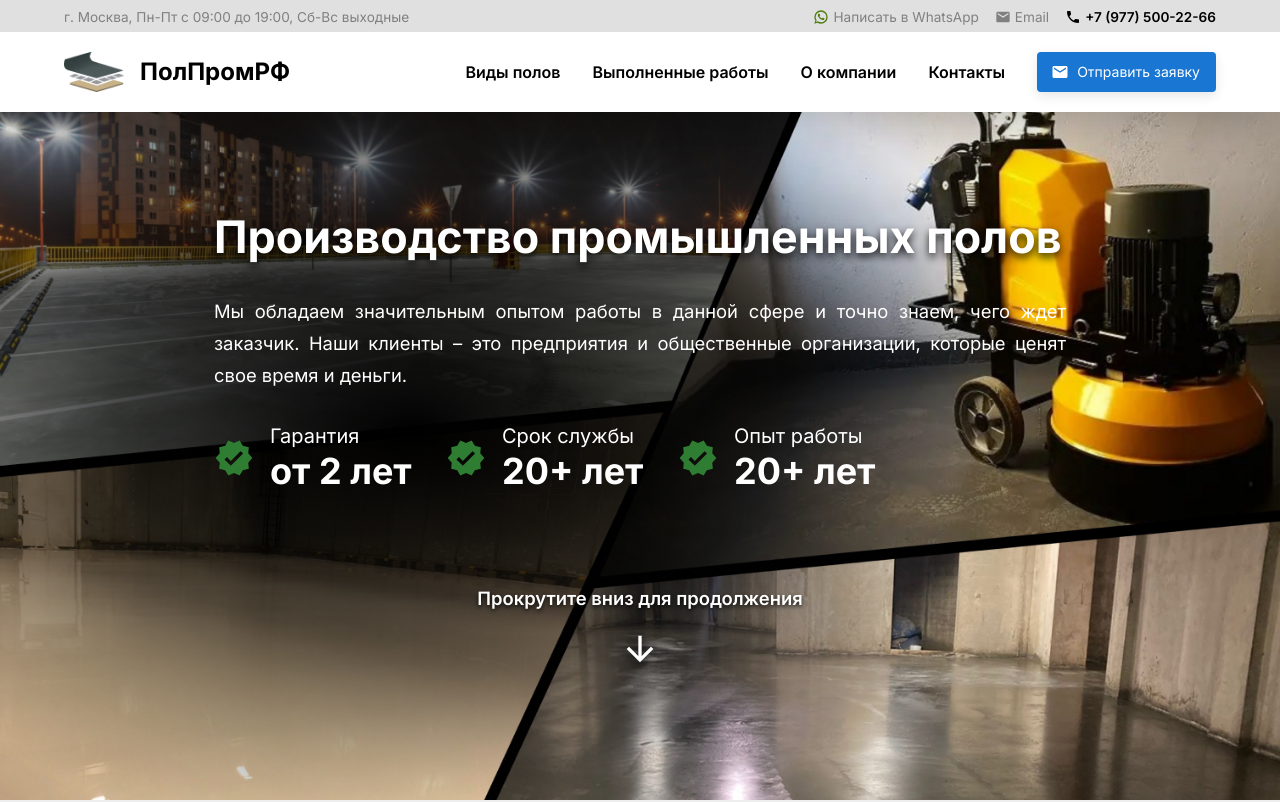
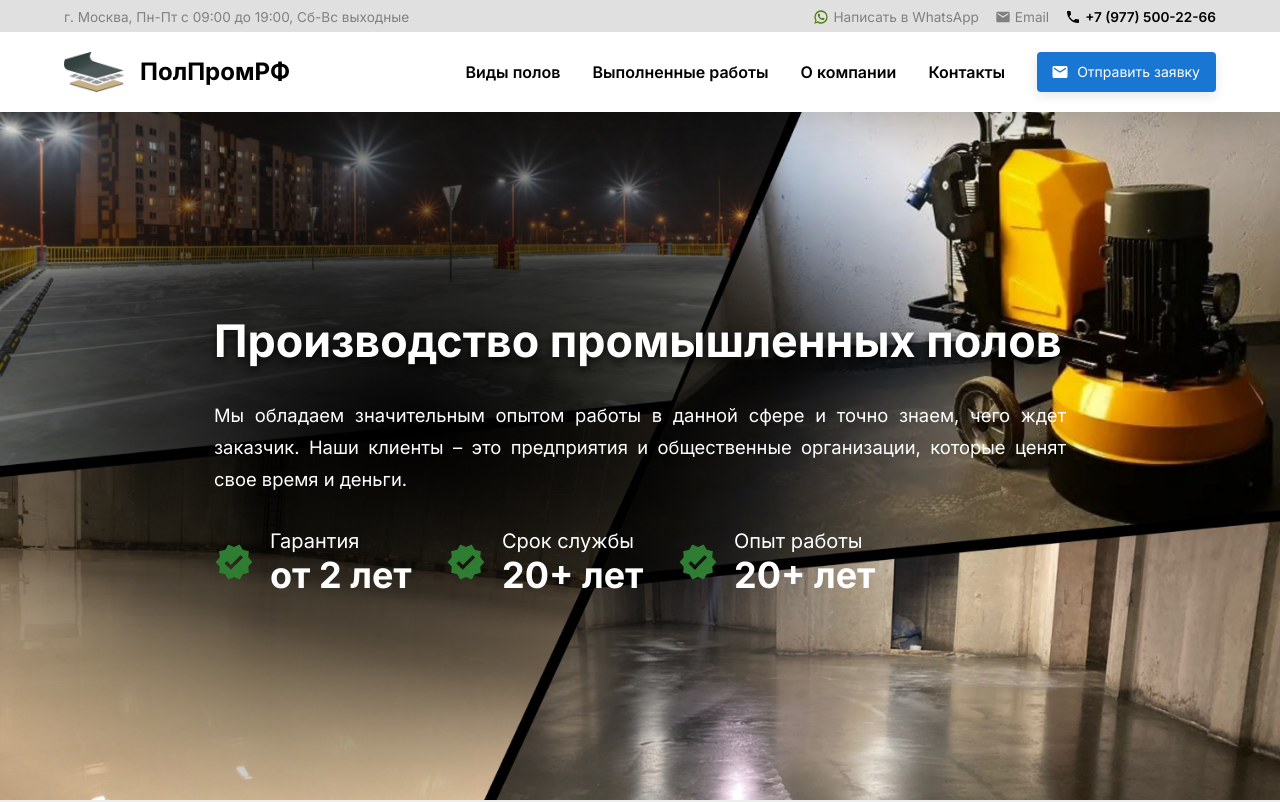
Before and after one commit to ntleek1/prompol77, a Next.js app: page / in a window 1280 px wide. Shown: the top 802 px of the page. Built offline with nearby package versions, Linux system fonts and the light colour scheme; what next-yandex-metrica would draw is missing.

Commit message:
Update Hero.tsx

```diff
--- a/components/Hero/Hero.tsx
+++ b/components/Hero/Hero.tsx
@@ -90,7 +90,7 @@ const Hero = () => {
         </Box>
       </Container>
 
-      {!isMobile ? (
+{/*       {!isMobile ? (
         <Box className="hero__scrollDown">
           <Link href="#service" scroll={false}>
             <Typography
@@ -104,7 +104,7 @@ const Hero = () => {
             <ArrowDownwardIcon fontSize="large" />
           </Link>
         </Box>
-      ) : null}
+      ) : null} */}
     </Box>
   );
 };
```
